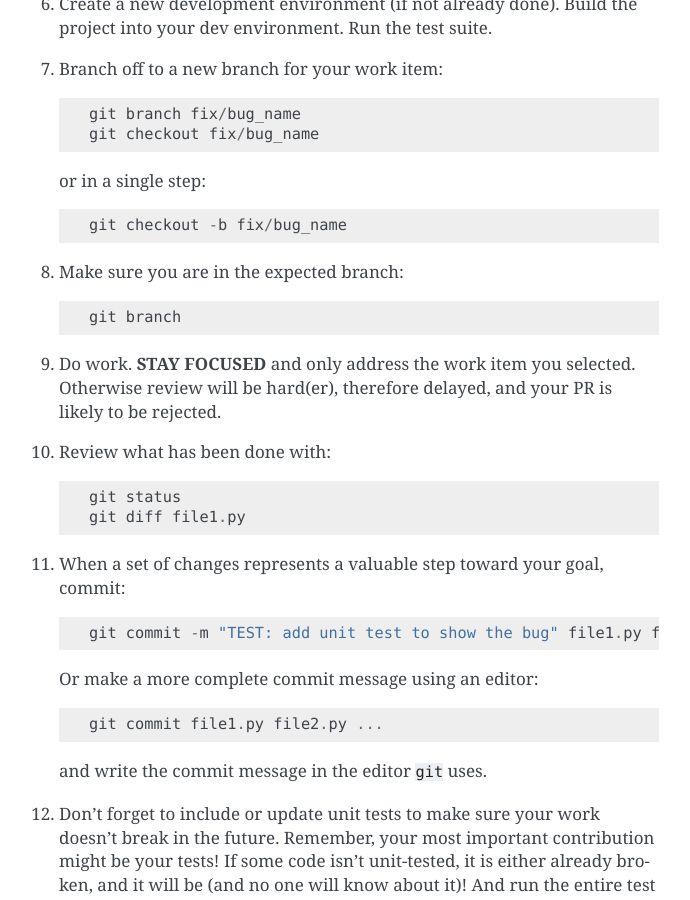
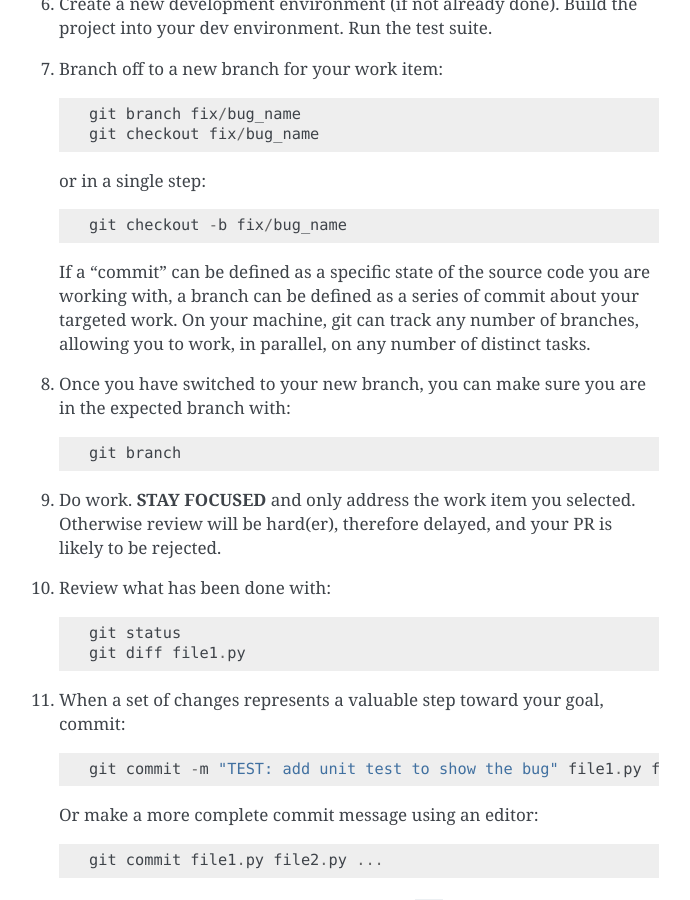
Before and after one commit to jonathanrocher/sprint_tutorial, a Sphinx documentation site: the page built from doc/how_to_sprint.rst, in a window 1280 px wide and 900 px high, scrolled down 3432 px. Shown: the whole window, without its empty margins (421-1111 px from the left). Built offline with Sphinx 7.4.7, drawn with Linux system fonts in a browser that asks for light colours.

Commit message:
Add definition for a commit and a branch.

```diff
--- a/doc/how_to_sprint.rst
+++ b/doc/how_to_sprint.rst
@@ -159,7 +159,13 @@ The typical workflows
 
         git checkout -b fix/bug_name
 
-  #. Make sure you are in the expected branch::
+     If a "commit" can be defined as a specific state of the source code you
+     are working with, a branch can be defined as a series of commit about your
+     targeted work. On your machine, git can track any number of branches,
+     allowing you to work, in parallel, on any number of distinct tasks.
+
+  #. Once you have switched to your new branch, you can make sure you are in
+     the expected branch with::
 
         git branch
 
```
